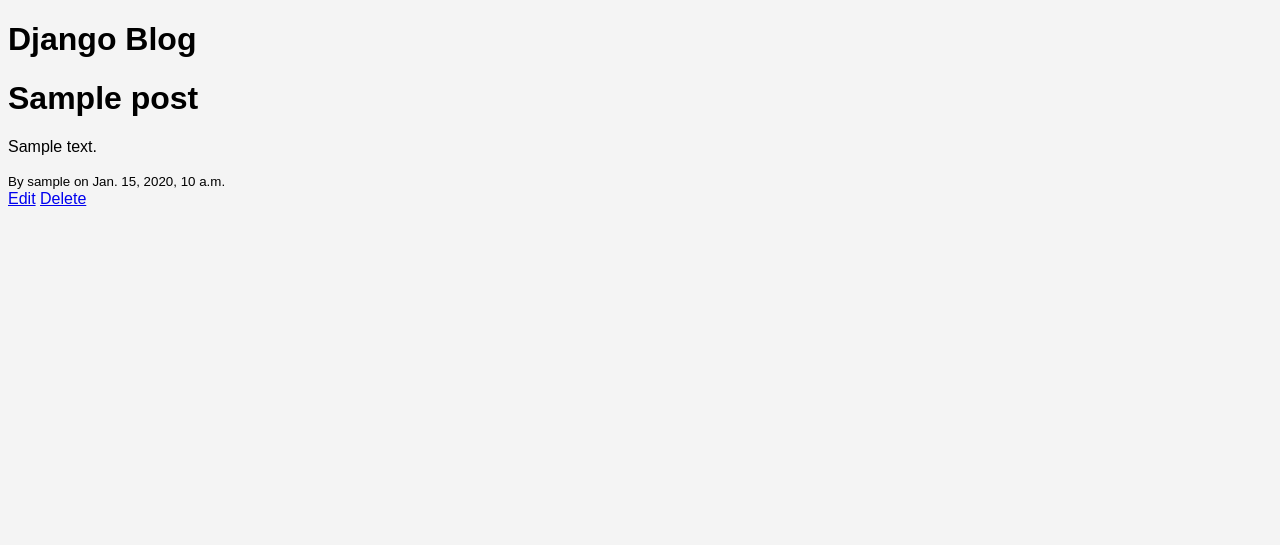
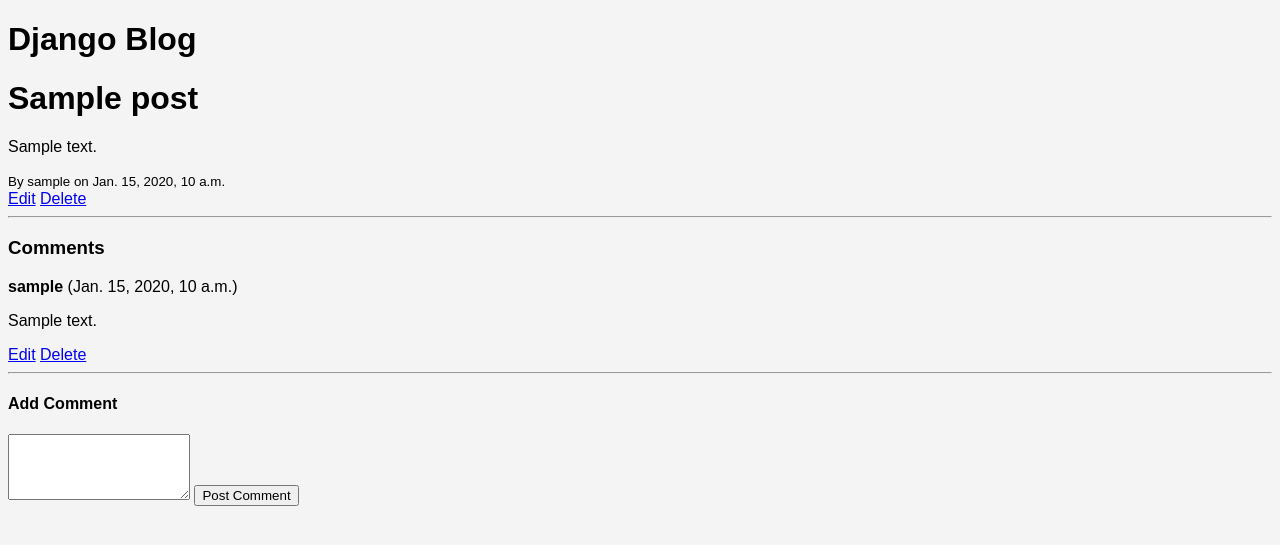
Before and after one commit to tsion-zewdu/Alx_DjangoLearnLab, a Django app: page /post/1/ in a window 1280 px wide. Shown: the top 545 px of the page. Run offline with Django 5.2, Linux system fonts and the light colour scheme; a user stored in the database is signed in; tables that the repository leaves empty hold one stand-in row (values such as "Sample post").

Commit message:
Add comment functionality with CRUD and permissions

```diff
--- a/django_blog/blog/forms.py
+++ b/django_blog/blog/forms.py
@@ -2,6 +2,7 @@ from django import forms
 from django.contrib.auth.forms import UserCreationForm
 from django.contrib.auth.models import User
 from .models import Post
+from .models import Comment
 
 class UserRegisterForm(UserCreationForm):
     email = forms.EmailField(required=True)
@@ -22,3 +23,8 @@ class PostForm(forms.ModelForm):
     class Meta:
         model = Post
         fields = ['title', 'content']
+
+class CommentForm(forms.ModelForm):
+    class Meta:
+        model = Comment
+        fields = ['content']
--- a/django_blog/blog/models.py
+++ b/django_blog/blog/models.py
@@ -1,6 +1,7 @@
 from django.db import models
 from django.contrib.auth.models import User
 from django.urls import reverse
+from django.utils import timezone
 
 class Post(models.Model):
     title = models.CharField(max_length=200)
@@ -13,3 +14,13 @@ class Post(models.Model):
 
     def get_absolute_url(self):
         return reverse('post-detail', kwargs={'pk': self.pk})
+
+class Comment(models.Model):
+    post = models.ForeignKey(Post, on_delete=models.CASCADE, related_name='comments')
+    author = models.ForeignKey(User, on_delete=models.CASCADE)
+    content = models.TextField()
+    created_at = models.DateTimeField(default=timezone.now)
+    updated_at = models.DateTimeField(auto_now=True)
+
+    def __str__(self):
+        return f'Comment by {self.author} on {self.post}'
--- a/django_blog/blog/templates/blog/post_detail.html
+++ b/django_blog/blog/templates/blog/post_detail.html
@@ -10,5 +10,34 @@
     <a href="{% url 'post-update' object.pk %}">Edit</a>
     <a href="{% url 'post-delete' object.pk %}">Delete</a>
 {% endif %}
+<hr>
+<h3>Comments</h3>
+
+{% for comment in object.comments.all %}
+    <p>
+        <strong>{{ comment.author }}</strong>
+        ({{ comment.created_at }})
+    </p>
+    <p>{{ comment.content }}</p>
+
+    {% if user == comment.author %}
+        <a href="{% url 'comment-update' comment.pk %}">Edit</a>
+        <a href="{% url 'comment-delete' comment.pk %}">Delete</a>
+    {% endif %}
+    <hr>
+{% empty %}
+    <p>No comments yet.</p>
+{% endfor %}
+
+{% if user.is_authenticated %}
+    <h4>Add Comment</h4>
+    <form method="POST" action="{% url 'comment-add' object.pk %}">
+        {% csrf_token %}
+        <textarea name="content" rows="4" required></textarea>
+        <button type="submit">Post Comment</button>
+    </form>
+{% else %}
+    <p>You must be logged in to comment.</p>
+{% endif %}
 
 {% endblock %}
--- a/django_blog/blog/urls.py
+++ b/django_blog/blog/urls.py
@@ -8,6 +8,7 @@ from .views import (
     PostUpdateView,
     PostDeleteView,
 )
+from .views import add_comment, update_comment, delete_comment
 
 urlpatterns = [
     path('login/', auth_views.LoginView.as_view(template_name='blog/login.html'), name='login'),
@@ -19,4 +20,8 @@ urlpatterns = [
     path('post/<int:pk>/', PostDetailView.as_view(), name='post-detail'),
     path('post/<int:pk>/update/', PostUpdateView.as_view(), name='post-update'),
     path('post/<int:pk>/delete/', PostDeleteView.as_view(), name='post-delete'),
+
+    path('post/<int:pk>/comments/new/', add_comment, name='comment-add'),
+    path('comment/<int:pk>/update/', update_comment, name='comment-update'),
+    path('comment/<int:pk>/delete/', delete_comment, name='comment-delete'),
 ]
--- a/django_blog/blog/views.py
+++ b/django_blog/blog/views.py
@@ -13,6 +13,9 @@ from django.views.generic import (
 from django.contrib.auth.mixins import LoginRequiredMixin, UserPassesTestMixin
 from django.urls import reverse_lazy
 from .models import Post
+from .models import Comment
+from .forms import CommentForm
+from django.shortcuts import get_object_or_404, redirect
 
 def register(request):
     if request.method == 'POST':
@@ -79,3 +82,50 @@ class PostDeleteView(LoginRequiredMixin, UserPassesTestMixin, DeleteView):
     def test_func(self):
         post = self.get_object()
         return self.request.user == post.author
+
+@login_required
+def add_comment(request, pk):
+    post = get_object_or_404(Post, pk=pk)
+
+    if request.method == 'POST':
+        form = CommentForm(request.POST)
+        if form.is_valid():
+            comment = form.save(commit=False)
+            comment.post = post
+            comment.author = request.user
+            comment.save()
+            return redirect('post-detail', pk=post.pk)
+    else:
+        form = CommentForm()
+
+    return redirect('post-detail', pk=post.pk)
+
+@login_required
+def update_comment(request, pk):
+    comment = get_object_or_404(Comment, pk=pk)
+
+    if request.user != comment.author:
+        return redirect('post-detail', pk=comment.post.pk)
+
+    if request.method == 'POST':
+        form = CommentForm(request.POST, instance=comment)
+        if form.is_valid():
+            form.save()
+            return redirect('post-detail', pk=comment.post.pk)
+    else:
+        form = CommentForm(instance=comment)
+
+    return render(request, 'blog/comment_form.html', {'form': form})
+
+@login_required
+def delete_comment(request, pk):
+    comment = get_object_or_404(Comment, pk=pk)
+
+    if request.user != comment.author:
+        return redirect('post-detail', pk=comment.post.pk)
+
+    if request.method == 'POST':
+        comment.delete()
+        return redirect('post-detail', pk=comment.post.pk)
+
+    return render(request, 'blog/comment_confirm_delete.html', {'comment': comment})
```
Also changed, not shown: django_blog/blog/templates/blog/comment_confirm_delete.html (added, +12 -0 lines), django_blog/blog/templates/blog/comment_form.html (added, +12 -0 lines), django_blog/README.md, django_blog/blog/migrations/0003_comment.py (added), django_blog/db.sqlite3.
